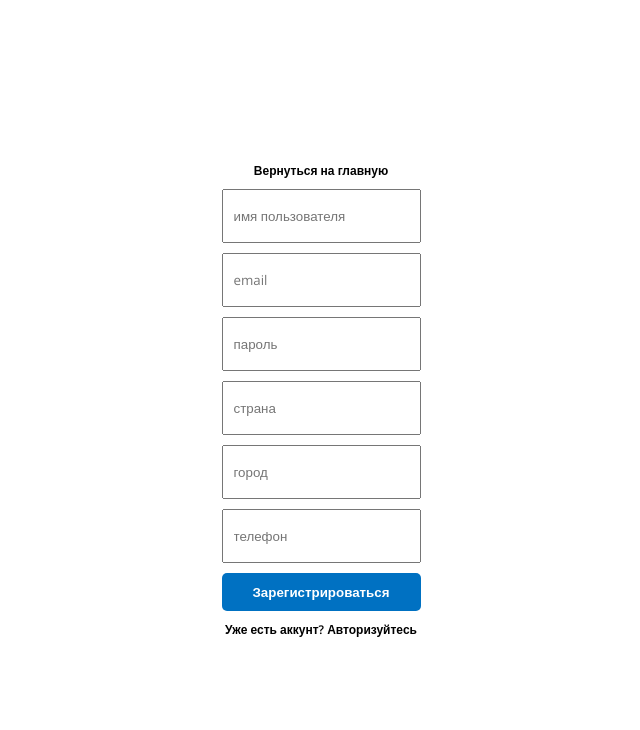
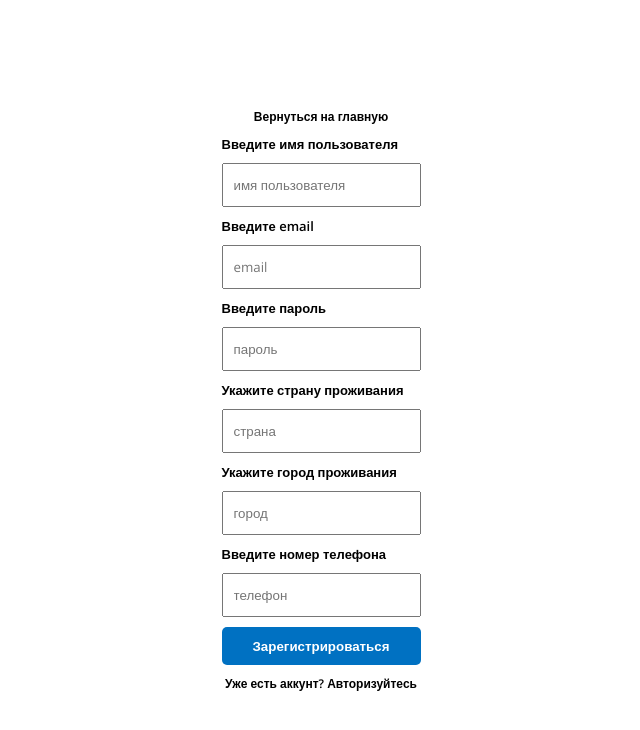
Before and after one commit to AlexanderChukhlantsev/resfeber-ui, a React (Create React App) app: page /register in a window 1280 px wide. Shown: the top 730 px of the page, without its empty margins (319-959 px from the left). Built offline with nearby package versions, Linux system fonts and the light colour scheme.

Commit message:
ebal v rot deploy

```diff
--- a/package.json
+++ b/package.json
@@ -42,5 +42,5 @@
       "last 1 firefox version",
       "last 1 safari version"
     ]
-  },"proxy":"https://resfeber-server.onrender.com/api"
+  },"proxy":"http://localhost:8800/api"
 }
--- a/src/pages/list/List.jsx
+++ b/src/pages/list/List.jsx
@@ -19,7 +19,7 @@ const List = () => {
 	// const [type, setType] = useState(location.state.type);
 
   const { data, loading, reFetch } = useFetch(
-    `/places?city=${destination || "Москва"}&min=${min || 0 }&max=${max || 5000}`
+    `/places?city=${destination || "Москва"}&min=${min || 0 }&max=${max || 9000}`
   );
 
   const handleClick = () => {
--- a/src/pages/login/Login.jsx
+++ b/src/pages/login/Login.jsx
@@ -38,6 +38,7 @@ const Login = () => {
 	return <div className="login">
 		<div className="lContainer">
 			<div onClick={handleMainPage} className="lowerText">Вернуться на главную</div>
+			<div className="rLowerTextTwo">Введите имя пользователя</div>
 			<input
 				type="text"
 				placeholder="имя пользователя"
@@ -45,6 +46,7 @@ const Login = () => {
 				onChange={handleChange}
 				className="lInput"
 			/>
+			<div className="rLowerTextTwo">Введите пароль</div>
 			<input
 				type="password"
 				placeholder="пароль"
--- a/src/pages/login/login.css
+++ b/src/pages/login/login.css
@@ -12,7 +12,7 @@
 }
 
 .lInput{
-  height: 30px;
+  height: 20px;
   padding: 10px;
 }
 
@@ -48,3 +48,9 @@
 	cursor: pointer;
 	text-align: center;
 }
+
+.rLowerTextTwo {
+	font-size: 13px;
+	font-weight: 600;
+	text-align: start;
+}
--- a/src/pages/registration/Registration.jsx
+++ b/src/pages/registration/Registration.jsx
@@ -39,6 +39,7 @@ const Registration = () => {
 	return <div className="reg">
 		<div className="rContainer">
 			<div onClick={handleMainPage} className="rLowerText">Вернуться на главную</div>
+			<div className="rLowerTextTwo">Введите имя пользователя</div>
 			<input
 				type="text"
 				placeholder="имя пользователя"
@@ -46,6 +47,7 @@ const Registration = () => {
 				onChange={handleChange}
 				className="rInput"
 			/>
+			<div className="rLowerTextTwo">Введите email</div>
 			<input
 				type="email"
 				placeholder="email"
@@ -53,6 +55,7 @@ const Registration = () => {
 				onChange={handleChange}
 				className="rInput"
 			/>
+			<div className="rLowerTextTwo">Введите пароль</div>
 			<input
 				type="password"
 				placeholder="пароль"
@@ -60,6 +63,7 @@ const Registration = () => {
 				onChange={handleChange}
 				className="rInput"
 			/>
+			<div className="rLowerTextTwo">Укажите страну проживания</div>
 			<input
 				type="text"
 				placeholder="страна"
@@ -67,6 +71,7 @@ const Registration = () => {
 				onChange={handleChange}
 				className="rInput"
 			/>
+			<div className="rLowerTextTwo">Укажите город проживания</div>
 			<input
 				type="text"
 				placeholder="город"
@@ -74,6 +79,7 @@ const Registration = () => {
 				onChange={handleChange}
 				className="rInput"
 			/>
+			<div className="rLowerTextTwo">Введите номер телефона</div>
 			<input
 				type="text"
 				placeholder="телефон"
--- a/src/pages/registration/registration.css
+++ b/src/pages/registration/registration.css
@@ -12,7 +12,7 @@
 }
 
 .rInput{
-  height: 30px;
+  height: 20px;
   padding: 10px;
 }
 
@@ -48,3 +48,9 @@
 	cursor: pointer;
 	text-align: center;
 }
+
+.rLowerTextTwo {
+	font-size: 13px;
+	font-weight: 600;
+	text-align: start;
+}
```
